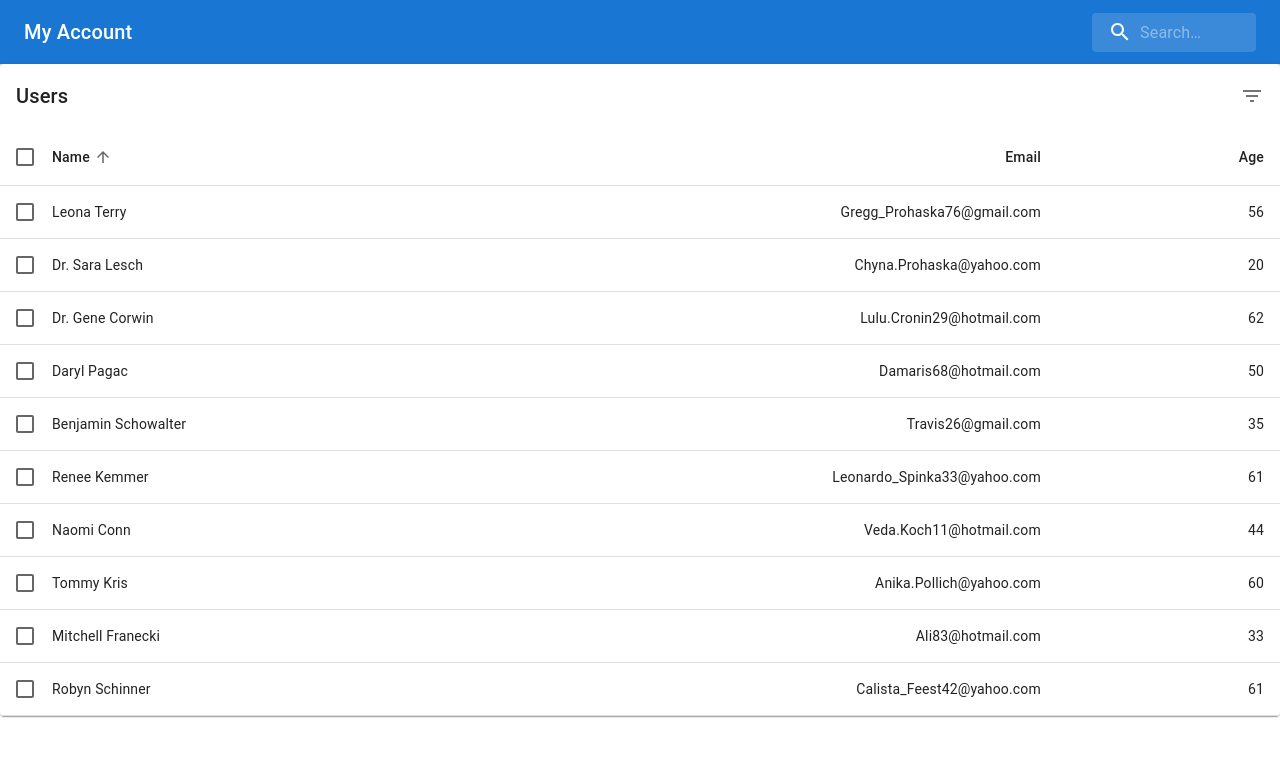
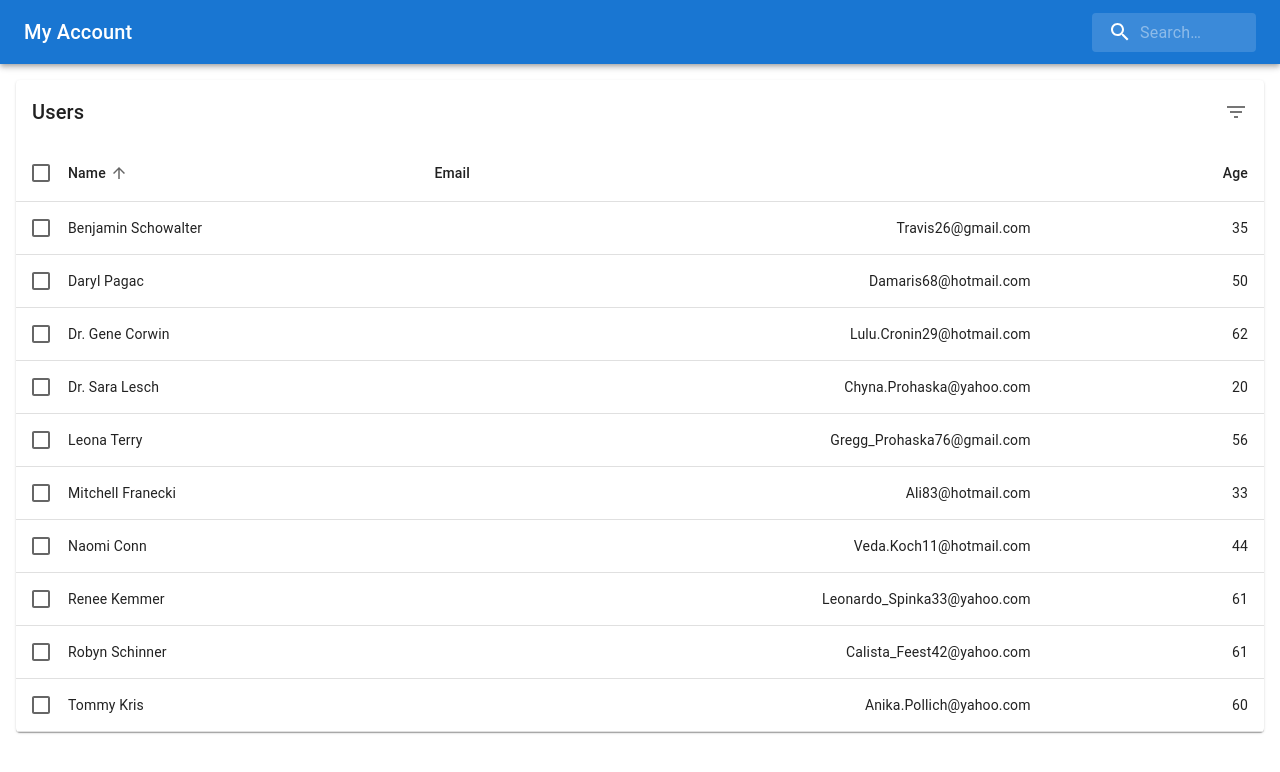
Before and after one commit to yair-tawil-walkme/Interviews, a React (Create React App) app in the folder react-table/: page / in a window 1280 px wide. Shown: the top 772 px of the page. Built offline with nearby package versions, Linux system fonts and the light colour scheme.

Commit message:
Add search, sort, delete, selection functionality.

```diff
--- a/react-table/package.json
+++ b/react-table/package.json
@@ -52,5 +52,8 @@
       "last 1 firefox version",
       "last 1 safari version"
     ]
+  },
+  "devDependencies": {
+    "@babel/plugin-proposal-private-property-in-object": "^7.21.11"
   }
 }
--- a/react-table/src/components/App.tsx
+++ b/react-table/src/components/App.tsx
@@ -1,16 +1,37 @@
-import { useState } from 'react'
+import { useMemo, useState } from 'react'
+import Box from '@mui/material/Box'
 import Header from './Header'
 import Table from './Table/Table'
 import { getRows } from '../db/rows'
+import { Row } from '../db/model'
 
 const App = () => {
-  const [rows] = useState(getRows())
+  const [rows, setRows] = useState<Row[]>(getRows())
+  const [searchText, setSearchText] = useState('')
+
+  const handleDeleteRows = (idsToDelete: number[]) => {
+    if (idsToDelete.length === 0) return
+    setRows((prev) => prev.filter((row) => !idsToDelete.includes(row.id)))
+  }
+
+  const filteredRows = useMemo(() => {
+    const query = searchText.trim().toLowerCase()
+    if (query.length === 0) return rows
+
+    return rows.filter((row) => {
+      const name = row.name.toLowerCase()
+      const email = row.email.toLowerCase()
+      return name.includes(query) || email.includes(query)
+    })
+  }, [rows, searchText])
 
   return (
-    <div>
-      <Header />
-      <Table rows={rows} />
-    </div>
+    <Box sx={{ minHeight: '100vh', bgcolor: 'background.default' }}>
+      <Header searchText={searchText} onSearchTextChange={setSearchText} />
+      <Box sx={{ p: 2 }}>
+        <Table rows={filteredRows} onDeleteRows={handleDeleteRows} />
+      </Box>
+    </Box>
   )
 }
 
--- a/react-table/src/components/Header.tsx
+++ b/react-table/src/components/Header.tsx
@@ -48,7 +48,13 @@ const StyledInputBase = styled(InputBase)(({ theme }) => ({
   },
 }))
 
-const Header = () => {
+const Header = ({
+  searchText,
+  onSearchTextChange,
+}: {
+  searchText: string
+  onSearchTextChange: (next: string) => void
+}) => {
   return (
     <Box sx={{ flexGrow: 1 }}>
       <AppBar position="static">
@@ -67,7 +73,12 @@ const Header = () => {
               <SearchIcon />
             </SearchIconWrapper>
 
-            <StyledInputBase placeholder="Search…" />
+            <StyledInputBase
+              placeholder="Search…"
+              inputProps={{ 'aria-label': 'search' }}
+              value={searchText}
+              onChange={(e) => onSearchTextChange(e.target.value)}
+            />
           </Search>
         </Toolbar>
       </AppBar>
--- a/react-table/src/components/Table/Table.tsx
+++ b/react-table/src/components/Table/Table.tsx
@@ -1,4 +1,4 @@
-import { MouseEvent } from 'react'
+import { MouseEvent, useMemo, useState } from 'react'
 import Box from '@mui/material/Box'
 import MuiTable from '@mui/material/Table'
 import TableBody from '@mui/material/TableBody'
@@ -11,52 +11,133 @@ import TableHead from './TableHead'
 import TableToolbar from './TableToolbar'
 import { Row } from '../../db/model'
 
-const Table = ({ rows }: { rows: Row[] }) => {
-  const handleRequestSort = (event: MouseEvent, property: string) => {
-    console.log('property?', property)
+type Order = 'asc' | 'desc'
+
+const descendingComparator = <T,>(a: T, b: T, orderBy: keyof T) => {
+  const aValue = a[orderBy]
+  const bValue = b[orderBy]
+
+  if (typeof aValue === 'number' && typeof bValue === 'number') {
+    return bValue - aValue
   }
 
-  const handleSelectAllClick = () => {}
+  return String(bValue).localeCompare(String(aValue), undefined, {
+    sensitivity: 'base',
+    numeric: true,
+  })
+}
 
-  const handleClick = (event: MouseEvent, name: string) => {
-    console.log('event', event, 'name', name)
+const getComparator = <Key extends keyof Row>(order: Order, orderBy: Key) => {
+  return order === 'desc'
+    ? (a: Row, b: Row) => descendingComparator(a, b, orderBy)
+    : (a: Row, b: Row) => -descendingComparator(a, b, orderBy)
+}
+
+const stableSort = (array: Row[], comparator: (a: Row, b: Row) => number) => {
+  const stabilized = array.map((el, index) => [el, index] as const)
+  stabilized.sort((a, b) => {
+    const order = comparator(a[0], b[0])
+    if (order !== 0) return order
+    return a[1] - b[1]
+  })
+  return stabilized.map((el) => el[0])
+}
+
+const Table = ({
+  rows,
+  onDeleteRows,
+}: {
+  rows: Row[]
+  onDeleteRows: (idsToDelete: number[]) => void
+}) => {
+  const [order, setOrder] = useState<Order>('asc')
+  const [orderBy, setOrderBy] = useState<keyof Row>('name')
+  const [selectedIds, setSelectedIds] = useState<number[]>([])
+
+  const visibleRows = useMemo(() => {
+    return stableSort(rows, getComparator(order, orderBy))
+  }, [rows, order, orderBy])
+
+  const handleRequestSort = (_event: MouseEvent, property: keyof Row) => {
+    const isSameColumn = orderBy === property
+    const nextOrder: Order = isSameColumn && order === 'asc' ? 'desc' : 'asc'
+    setOrder(nextOrder)
+    setOrderBy(property)
   }
 
-  // eslint-disable-next-line @typescript-eslint/no-unused-vars
-  const isSelected = (name: string) => false
+  const handleSelectAllClick = () => {
+    if (visibleRows.length === 0) return
+    const visibleIds = visibleRows.map((r) => r.id)
+    const allVisibleSelected = visibleIds.every((id) =>
+      selectedIds.includes(id)
+    )
+
+    if (allVisibleSelected) {
+      setSelectedIds((prev) => prev.filter((id) => !visibleIds.includes(id)))
+      return
+    }
+
+    setSelectedIds((prev) => Array.from(new Set([...prev, ...visibleIds])))
+  }
+
+  const handleRowCheckboxClick = (event: MouseEvent, id: number) => {
+    event.stopPropagation()
+    setSelectedIds((prev) =>
+      prev.includes(id) ? prev.filter((x) => x !== id) : [...prev, id]
+    )
+  }
+
+  const handleDeleteSelected = () => {
+    if (selectedIds.length === 0) return
+    const idsToDelete = selectedIds
+    onDeleteRows(idsToDelete)
+    setSelectedIds([])
+  }
+
+  const numSelectedVisible = visibleRows.filter((r) =>
+    selectedIds.includes(r.id)
+  ).length
+
+  const isSelected = (id: number) => selectedIds.includes(id)
 
   return (
     <Box sx={{ width: '100%' }}>
       <Paper sx={{ width: '100%', mb: 2 }}>
-        <TableToolbar numSelected={0} />
+        <TableToolbar
+          numSelected={selectedIds.length}
+          onDeleteSelected={handleDeleteSelected}
+        />
 
         <TableContainer>
           <MuiTable>
             <TableHead
-              numSelected={0}
-              // order={order}
-              // orderBy={orderBy}
+              numSelected={numSelectedVisible}
+              order={order}
+              orderBy={orderBy}
               onSelectAllClick={handleSelectAllClick}
               onRequestSort={handleRequestSort}
               rowCount={rows.length}
             />
             <TableBody>
-              {rows.map((row) => {
-                const isItemSelected = isSelected(row.name)
+              {visibleRows.map((row) => {
+                const isItemSelected = isSelected(row.id)
 
                 return (
                   <TableRow
                     hover
-                    onClick={(event: MouseEvent) =>
-                      handleClick(event, row.name)
-                    }
                     role="checkbox"
                     tabIndex={-1}
-                    key={row.name}
+                    key={row.id}
                     selected={isItemSelected}
                   >
                     <TableCell padding="checkbox">
-                      <Checkbox color="primary" />
+                      <Checkbox
+                        color="primary"
+                        checked={isItemSelected}
+                        onClick={(event) =>
+                          handleRowCheckboxClick(event, row.id)
+                        }
+                      />
                     </TableCell>
                     <TableCell component="th" scope="row" padding="none">
                       {row.name}
--- a/react-table/src/components/Table/TableHead.tsx
+++ b/react-table/src/components/Table/TableHead.tsx
@@ -7,27 +7,25 @@ import TableSortLabel from '@mui/material/TableSortLabel'
 import Box from '@mui/material/Box'
 import { visuallyHidden } from '@mui/utils'
 import { cells } from './cells'
+import { Row } from '../../db/model'
 
 const TableHead = ({
   order = 'asc',
   orderBy = 'name',
   onRequestSort,
-  // eslint-disable-next-line @typescript-eslint/no-unused-vars
   onSelectAllClick,
-  // eslint-disable-next-line @typescript-eslint/no-unused-vars
   rowCount,
-  // eslint-disable-next-line @typescript-eslint/no-unused-vars
   numSelected,
 }: {
   order?: 'asc' | 'desc'
-  orderBy?: string
-  onRequestSort: (event: MouseEvent, property: string) => void
+  orderBy?: keyof Row
+  onRequestSort: (event: MouseEvent, property: keyof Row) => void
   rowCount: number
   numSelected: number
   onSelectAllClick: () => void
 }) => {
   const createSortHandler =
-    (property: string): MouseEventHandler<HTMLButtonElement> =>
+    (property: keyof Row): MouseEventHandler<HTMLButtonElement> =>
     (event) => {
       onRequestSort(event, property)
     }
@@ -36,7 +34,12 @@ const TableHead = ({
     <MuiTableHead>
       <TableRow>
         <TableCell padding="checkbox">
-          <Checkbox color="primary" />
+          <Checkbox
+            color="primary"
+            indeterminate={numSelected > 0 && numSelected < rowCount}
+            checked={rowCount > 0 && numSelected === rowCount}
+            onClick={onSelectAllClick}
+          />
         </TableCell>
 
         {cells.map((headCell) => (
--- a/react-table/src/components/Table/TableToolbar.tsx
+++ b/react-table/src/components/Table/TableToolbar.tsx
@@ -6,7 +6,13 @@ import IconButton from '@mui/material/IconButton'
 import DeleteIcon from '@mui/icons-material/Delete'
 import FilterListIcon from '@mui/icons-material/FilterList'
 
-const TableToolbar = ({ numSelected }: { numSelected: number }) => {
+const TableToolbar = ({
+  numSelected,
+  onDeleteSelected,
+}: {
+  numSelected: number
+  onDeleteSelected: () => void
+}) => {
   return (
     <Toolbar
       sx={{
@@ -43,7 +49,7 @@ const TableToolbar = ({ numSelected }: { numSelected: number }) => {
 
       {numSelected > 0 ? (
         <Tooltip title="Delete">
-          <IconButton>
+          <IconButton onClick={onDeleteSelected}>
             <DeleteIcon />
           </IconButton>
         </Tooltip>
--- a/react-table/src/components/Table/cells.ts
+++ b/react-table/src/components/Table/cells.ts
@@ -1,18 +1,22 @@
+import { Row } from '../../db/model'
+
+type SortableRowKey = Exclude<keyof Row, 'id'>
+
 export const cells = [
   {
-    id: 'name',
+    id: 'name' as SortableRowKey,
     numeric: false,
     disablePadding: true,
     label: 'Name',
   },
   {
-    id: 'email',
-    numeric: true,
+    id: 'email' as SortableRowKey,
+    numeric: false,
     disablePadding: false,
     label: 'Email',
   },
   {
-    id: 'age',
+    id: 'age' as SortableRowKey,
     numeric: true,
     disablePadding: false,
     label: 'Age',
```
